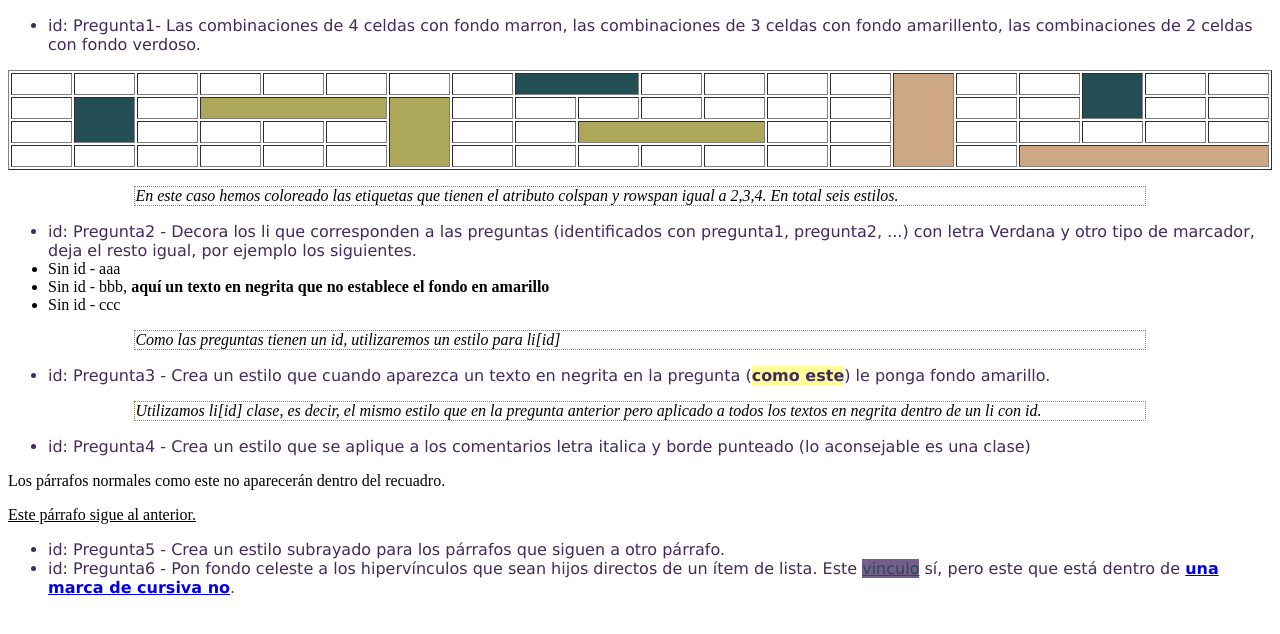
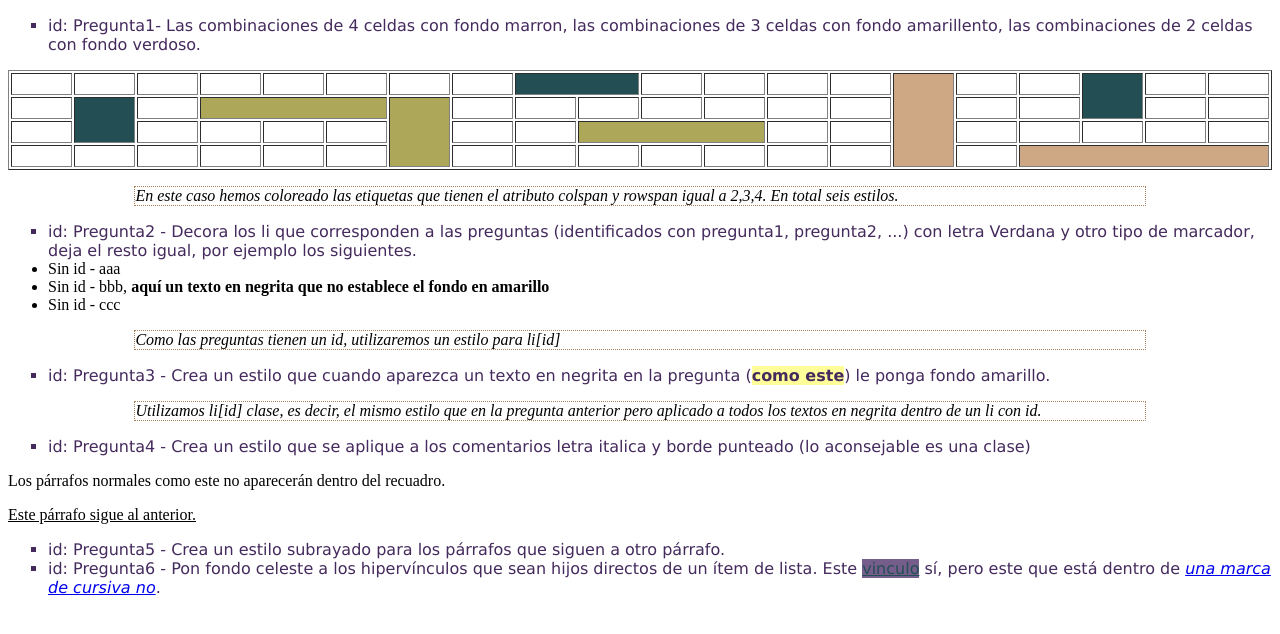
Before and after one commit to bernardomft/BernardoMoran_DIW2021, a plain HTML site: page (1)Selectores complejos/selectores_complejos.html in a window 1280 px wide. Drawn offline with Linux system fonts and the light colour scheme.

Commit message:
Update selectores_complejos.html
Detalles corregidos

```diff
--- a/(1)Selectores complejos/selectores_complejos.html
+++ b/(1)Selectores complejos/selectores_complejos.html
@@ -48,9 +48,10 @@
 		{
 			color: #442A5D;
 			font-family: Verdana, Geneva, sans-serif;
+			list-style-type: square;
 		}
 
-		li span{
+		span.negrita{
 			font-weight: bold;
 		}
 		li[id^="pregunta"] .negrita{
@@ -59,7 +60,6 @@
 
 		.comentarios{
 			font-style: italic;
-			list-style-type: square;
 			margin-left: 10%;
 			margin-right: 10%;
 			border: thin dotted #AC8159;
@@ -68,9 +68,13 @@
 		body p:last-of-type{
 			text-decoration: underline;
 		}
-		li > a{
+		li[id] > a{
 			color:#234E54;
 			background-color: #755E8B;
+		}
+
+		span.cursiva{
+			font-style: italic;
 		}
 
 
```
